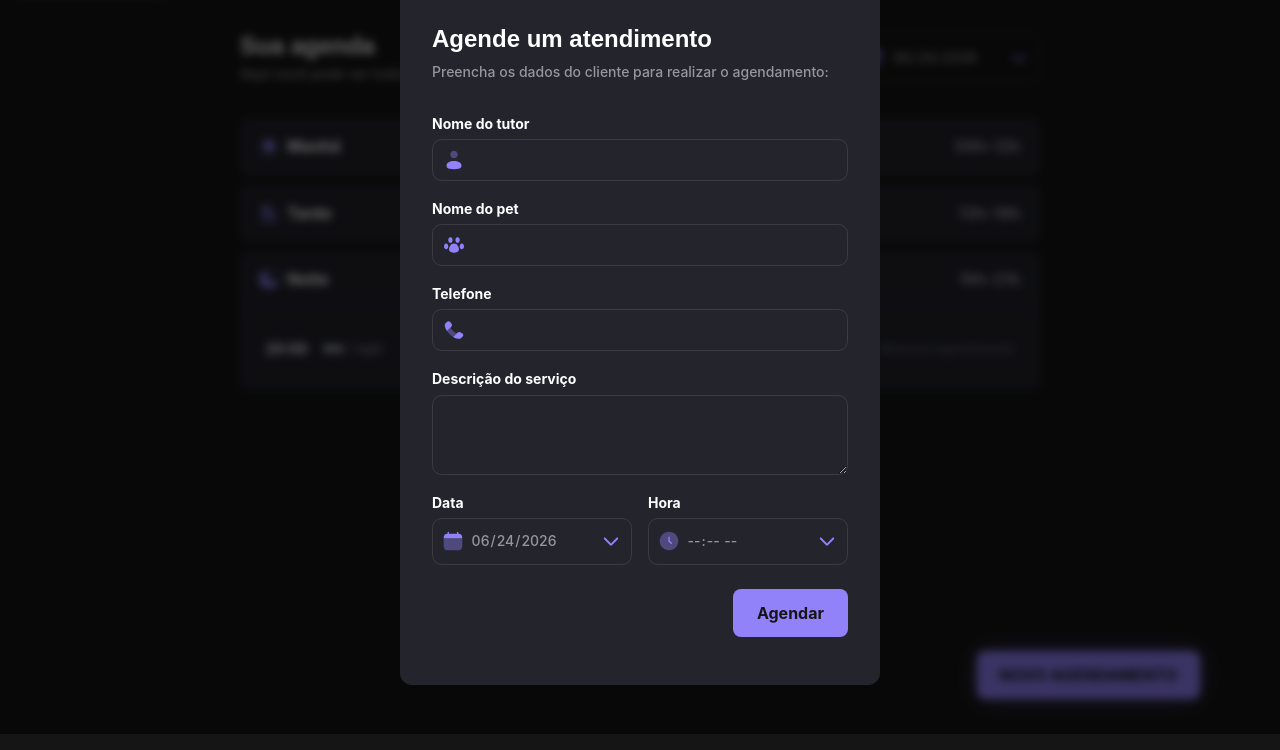
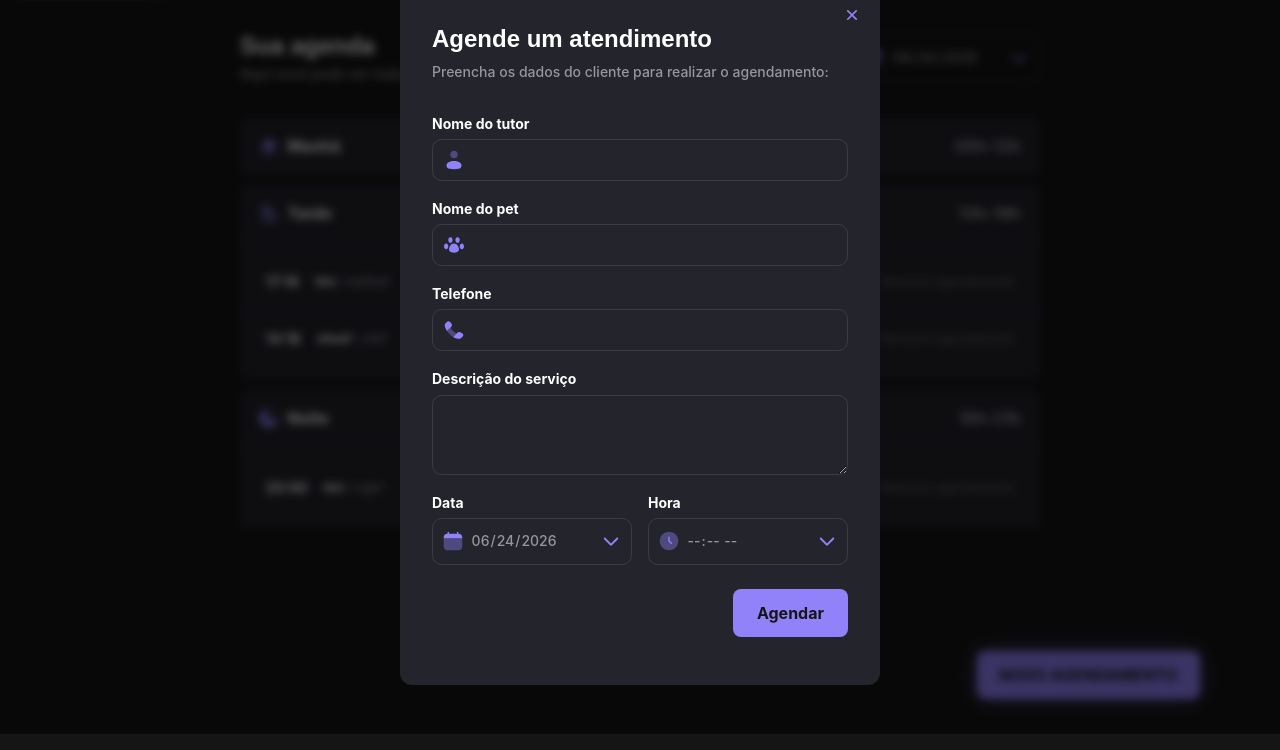
Before and after one commit to LuizGuimaraesz/Agendamento-petshop, a website built with webpack: page index.html in a window 1280 px wide. Both pictures are taken after a click on the button "NOVO AGENDAMENTO". Shown: the part 66-816 px from the top of the page. Built offline with nearby package versions, Linux system fonts and the light colour scheme; data requests are answered from the project's data file.

Commit message:
add button to close modal

```diff
--- a/index.html
+++ b/index.html
@@ -85,6 +85,13 @@
 
     <div class="modal-overlay hidden">
       <div class="modal">
+        <button type="button" class="modal-close" aria-label="Fechar modal">
+          <img
+            src="./assets/Close-Small-Fill--Streamline-Rounded-Fill---Material-Symbols.svg"
+            alt=""
+          />
+        </button>
+
         <div class="modal-content">
           <header class="modal-header">
             <h2>Agende um atendimento</h2>
--- a/server.json
+++ b/server.json
@@ -8,6 +8,24 @@
       "time": "20:00",
       "telephone": "44444444444",
       "service": " ewd"
+    },
+    {
+      "id": "2c72",
+      "petName": "thtr",
+      "tutorName": "wefewf",
+      "date": "2026-06-24",
+      "time": "17:16",
+      "telephone": "44444444444",
+      "service": " wrdf"
+    },
+    {
+      "id": "db9d",
+      "petName": "efewF",
+      "tutorName": "efef",
+      "date": "2026-06-24",
+      "time": "14:16",
+      "telephone": "35997339409",
+      "service": "efewfwefewfwe"
     }
   ]
 }
--- a/src/scripts/modules/modal.js
+++ b/src/scripts/modules/modal.js
@@ -1,5 +1,7 @@
 export const modal_overlay = document.querySelector(".modal-overlay");
 const new_schedule = document.querySelector("#new-schedule");
+const close_modal = document.querySelector(".modal-close");
+const largeScreen = window.matchMedia("(min-width: 601px)");
 
 export const dates = document.querySelectorAll(".date");
 export const date1 = document.querySelectorAll(".date")[0];
@@ -31,8 +33,12 @@ new_schedule.addEventListener("click", () => {
   openModal();
 });
 
+close_modal.addEventListener("click", () => {
+  closeModal();
+});
+
 modal_overlay.addEventListener("click", (e) => {
-  if (e.target === modal_overlay) {
+  if (e.target === modal_overlay && largeScreen.matches) {
     closeModal();
   }
 });
--- a/src/styles/modal.css
+++ b/src/styles/modal.css
@@ -23,10 +23,35 @@
   display: flex;
   flex-direction: column;
   overflow-y: auto;
+  position: relative;
   animation: fadeIn 0.3s ease forwards;
   transform: translateY(20px);
   opacity: 0;
   animation: slideUp 0.3s ease forwards;
+}
+
+.modal-close {
+  position: absolute;
+  top: 0.875rem;
+  right: 0.625rem;
+  width: 2.25rem;
+  height: 2.25rem;
+  display: flex;
+  align-items: center;
+  justify-content: center;
+  background: none;
+  border: none;
+  border-radius: 0.5rem;
+  cursor: pointer;
+}
+
+.modal-close:hover {
+  background-color: rgba(255, 255, 255, 0.06);
+}
+
+.modal-close img {
+  width: 1.75rem;
+  height: 1.75rem;
 }
 
 .modal-content {
@@ -222,6 +247,14 @@
   display: none;
 }
 
+@media (min-width: 601px) and (max-width: 1024px) {
+  .modal {
+    width: min(92vw, 38rem);
+    max-width: 38rem;
+    padding: 1.75rem 1.25rem;
+  }
+}
+
 @media (max-width: 600px) {
   .modal-overlay {
     align-items: flex-start;
@@ -231,6 +264,13 @@
     width: 100%;
     max-height: calc(100dvh - 2rem);
     padding: 1rem 0.75rem;
+  }
+
+  .modal-close {
+    top: 0.75rem;
+    right: 0.5rem;
+    width: 2.75rem;
+    height: 2.75rem;
   }
 
   .modal-content {
```
